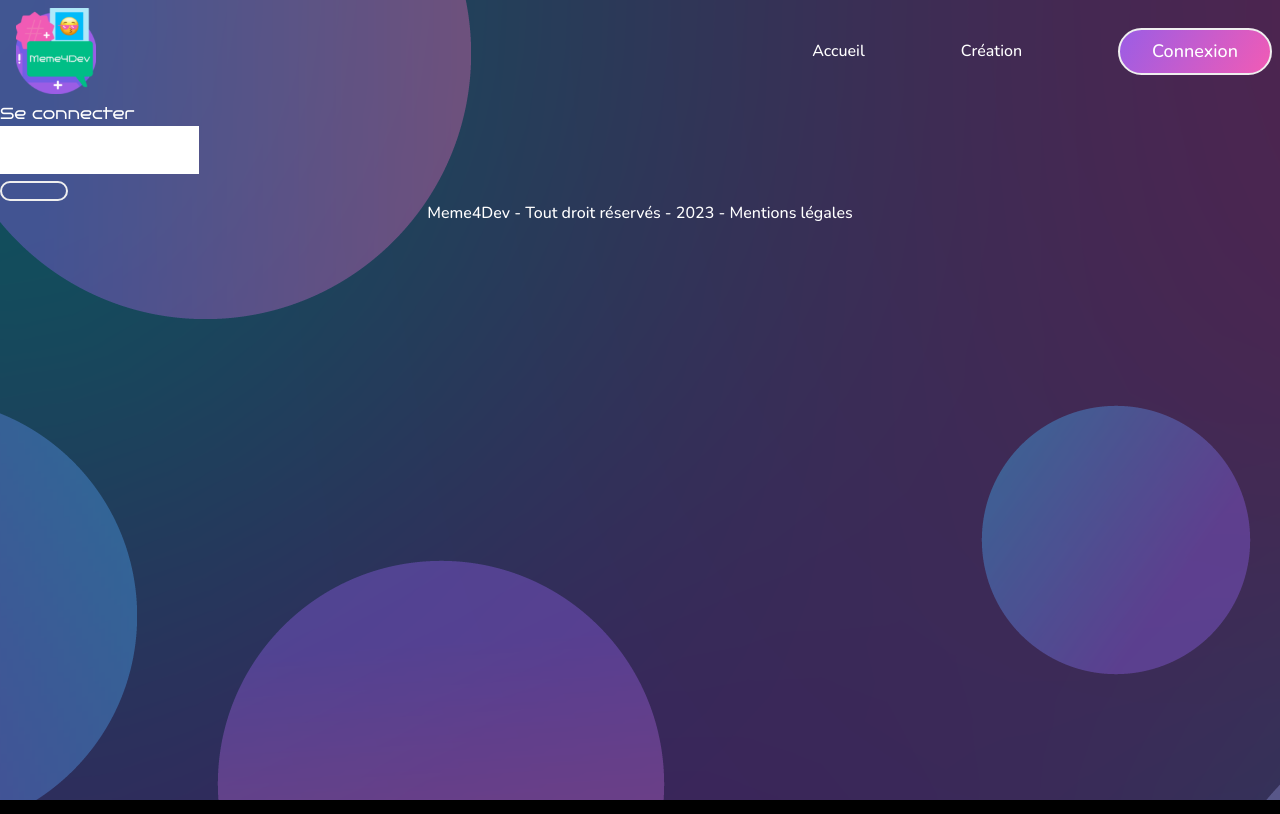
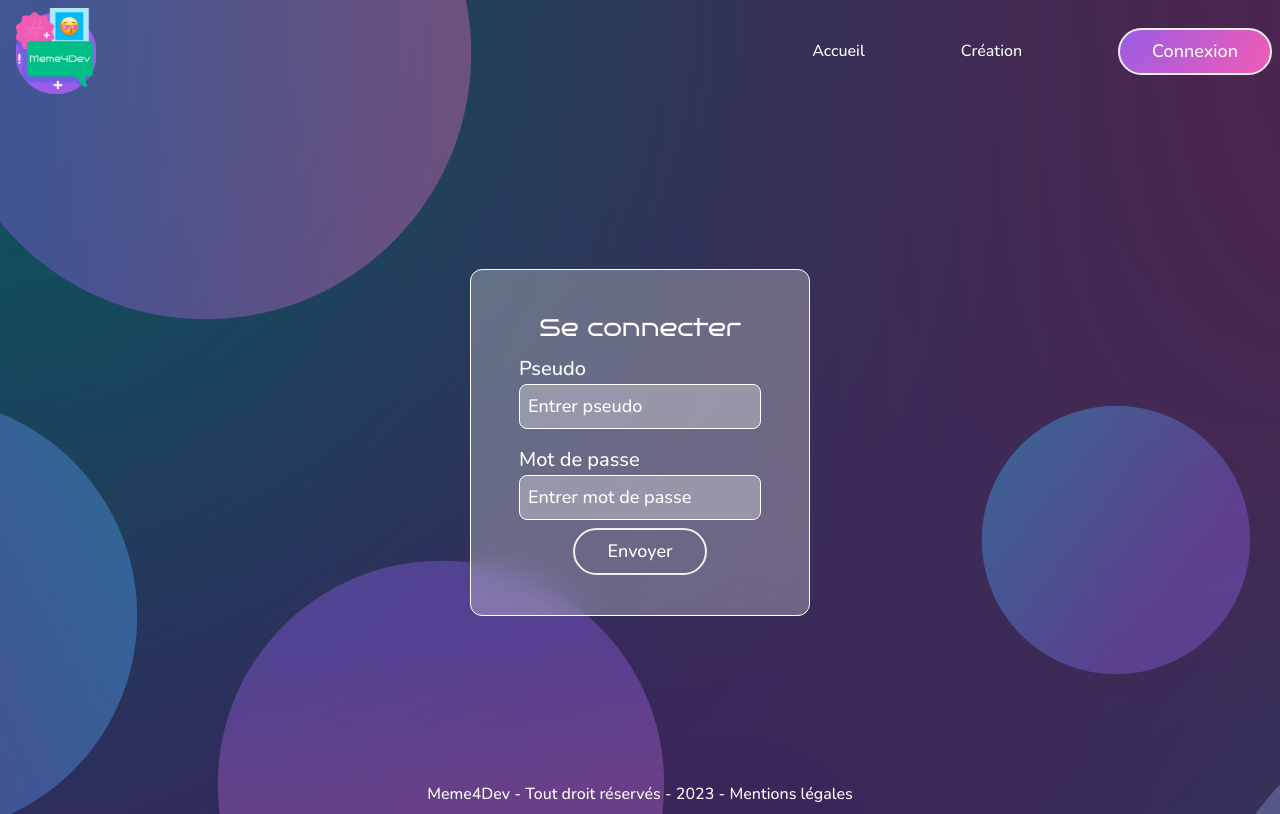
Before and after one commit to Laura-Klery/meme4dev, a Vue app in the folder frontend/: page /login in a window 1280 px wide. Built offline with nearby package versions, Linux system fonts and the light colour scheme.

Commit message:
Input Component + Login and Create Meme Form style

```diff
--- a/frontend/src/components/MyInput.vue
+++ b/frontend/src/components/MyInput.vue
@@ -22,15 +22,22 @@ export default {
     ref: {
       type: String,
       default: '',
-    }
+    },
+    id: {
+      type: String,
+      default: '',
+    },
   },
 }
 
 </script>
 
 <template>
-  <div class="my-input">
-    <label class="label">{{ label }}</label>
-    <input :type="type" :name="name" :placeholder="placeholder" :ref="ref"/>
+  <div class="my-input p-2">
+    <label class="sm:text-xl label flex flex-col text-sm" :for="id"> {{ label }}
+      <input
+        class="sm:p-2 sm:text-lg appearance-none border border-blanc p-1 rounded-lg cursor-pointer bg-transparent text-noir text-xs focus:border-blanc focus:bg-transparent focus:text-violet file:rounded-lg file:border-none placeholder-blanc"
+        :type="type" :name="name" :placeholder="placeholder" :ref="ref" :v-model="modelValue" :id="id" />
+    </label>
   </div>
 </template>
--- a/frontend/src/views/LoginView.vue
+++ b/frontend/src/views/LoginView.vue
@@ -1,4 +1,5 @@
 <script>
+import axios from "axios"
 import MyInput from '../components/MyInput.vue'
 import MyButton from '../components/buttons/MyButton.vue'
 
@@ -6,19 +7,75 @@ export default {
   components: {
     MyInput,
     MyButton
+  },
+  data() {
+    return {
+      pseudo: '',
+      password: '',
+      message: '',
+
+      inputs: [
+        {
+          label: 'Pseudo',
+          placeholder: 'Entrer pseudo',
+          type: 'text',
+          name: 'pseudo',
+          value: 'pseudo',
+          id: 'pseudo'
+        },
+        {
+          label: 'Mot de passe',
+          placeholder: 'Entrer mot de passe',
+          type: 'password',
+          name: 'password',
+          value: 'password',
+          id: 'password'
+        },
+      ]
+    };
+  },
+  methods: {
+    login() {
+      axios.post('http://localhost:3000/authenticate', {
+        pseudo: this.pseudo,
+        password: this.password,
+      })
+        .then(response => {
+          if (response.status === 200) {
+            this.message = 'Connexion réussie';
+            this.$router.push('/')
+          } else {
+            this.message = 'Nom d\'utilisateur ou mot de passe incorrect';
+          }
+        })
+        .catch(error => {
+          this.message = 'Une erreur s\'est produite lors de la connexion';
+        });
+    }
   }
 }
 </script>
 
 <template>
-  <div class="login">
-    <h1>Se connecter</h1>
-    <MyInput>
-      <template v-slot:label>Pseudo</template>
-    </MyInput>
-    <MyInput>
-      <template v-slot:label>Mot de passe</template>
-    </MyInput>
-    <MyButton></MyButton>
-  </div>
+  <section class="min-h-80 flex items-center">
+    <div
+      class="flex flex-col login sm:p-10 meme border border-blanc rounded-xl w-fit bg-contour bg-opacity-30 backdrop-blur-lg px-3 py-5 mx-auto">
+      <h1 class="sm:text-3xl text-center text-xl">Se connecter</h1>
+      <form class="" @submit.prevent="login">
+        <!-- <div>
+        <label for="pseudo">Pseudo:</label>
+        <input type="text" id="pseudo" v-model="pseudo" required>
+      </div>
+      <div>
+        <label for="password">Password:</label>
+        <input type="password" id="password" v-model="password" required>
+      </div>
+      <button type="submit">Login</button> -->
+        <MyInput v-for="input in inputs" :key="input.name" :label="input.label" :placeholder="input.placeholder"
+          :type="input.type" :name="input.name" :model-value="input.value" :id="input.id" required />
+        <MyButton class="block mx-auto" type="submit">Envoyer</MyButton>
+      </form>
+      <div v-if="message">{{ message }}</div>
+    </div>
+  </section>
 </template>
--- a/frontend/src/views/MemeView.vue
+++ b/frontend/src/views/MemeView.vue
@@ -24,14 +24,14 @@ export default {
         },
         {
           label: 'Texte du Haut',
-          placeholder:'Ajouter un texte en haut',
+          placeholder: 'Ajouter un texte en haut',
           type: 'text',
           name: 'topText',
           value: 'topText',
         },
         {
           label: 'Texte du Bas',
-          placeholder:'Ajouter un texte en bas',
+          placeholder: 'Ajouter un texte en bas',
           type: 'text',
           name: 'bottomText',
           value: 'bottomText',
@@ -66,20 +66,18 @@ export default {
 </script>
 
 <template>
-  <div class="meme">
-    <h1>Créer un meme</h1>
-    <form ref="myForm" @submit.prevent="submitForm">
-      <!-- <MyInput v-for="input in inputs" :key="input.name"
-      :label="input.label"
-      :placeholder="input.placeholder"
-      :type="input.type"
-      :name="input.name"
-      :ref="input.ref"
-      :model-value="input.value"/> -->
-      <input type="file" name="meme" ref="meme" />
+  <section class="min-h-80 flex items-center">
+    <div
+      class="flex flex-col sm:p-10 xs:p-5 meme border border-blanc rounded-xl w-fit bg-contour bg-opacity-30 backdrop-blur-lg px-1 py-5 mx-auto justify-center">
+      <h1 class="sm:text-3xl text-center text-xl">Créer un meme</h1>
+      <form class="flex flex-col" ref="myForm" @submit.prevent="submitForm">
+        <MyInput v-for="input in inputs" :key="input.name" :label="input.label" :placeholder="input.placeholder"
+          :type="input.type" :name="input.name" :ref="input.ref" :model-value="input.value" />
+        <!-- <input type="file" name="meme" ref="meme" />
       <input type="text" name="topText" v-model="topText" />
-      <input type="text" name="bottomText" v-model="bottomText" />
-      <button type="submit">Envoyer</button>
-    </form>
-  </div>
+      <input type="text" name="bottomText" v-model="bottomText" /> -->
+        <MyButton type="submit">Envoyer</MyButton>
+      </form>
+    </div>
+  </section>
 </template>
--- a/frontend/tailwind.config.js
+++ b/frontend/tailwind.config.js
@@ -37,6 +37,8 @@ module.exports = {
       vert: '#00F5D4',
       blanc: '#FFFFFF',
       contour: '#EFEFEF',
+      noir: '#1f1f1f',
+      transparent:'rgba(255, 255, 255, 0.3)'
     },
     extend: {
       backgroundImage: {
@@ -49,7 +51,10 @@ module.exports = {
       },
       boxShadow: {
         DEFAULT: '0 4px 25px 0 rgba(0,0,0,0.25)',
-      }
+      },
+      minHeight: {
+        '80': '85vh',
+      },
     },
     fontFamily: {
       brunoAce: ['Bruno Ace', 'serif'],
```
Also changed, not shown: 1 other file (tests, documents, lock files or other folders).
